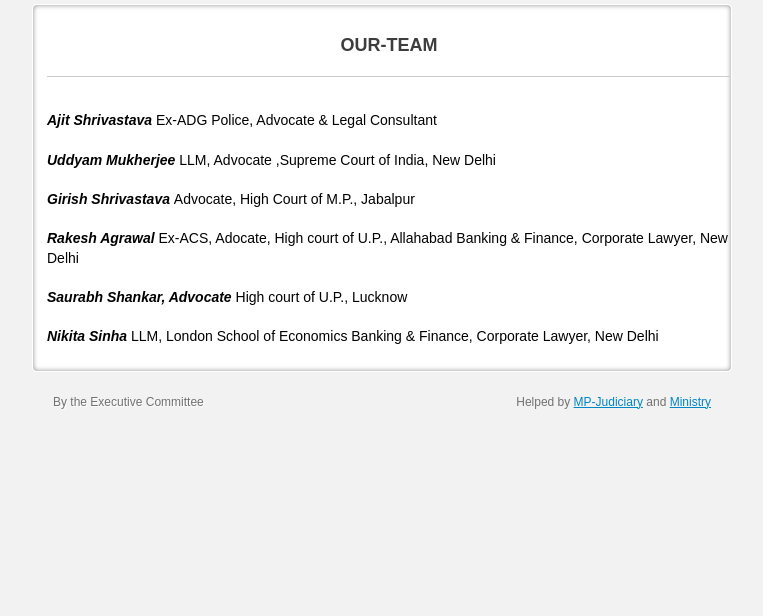
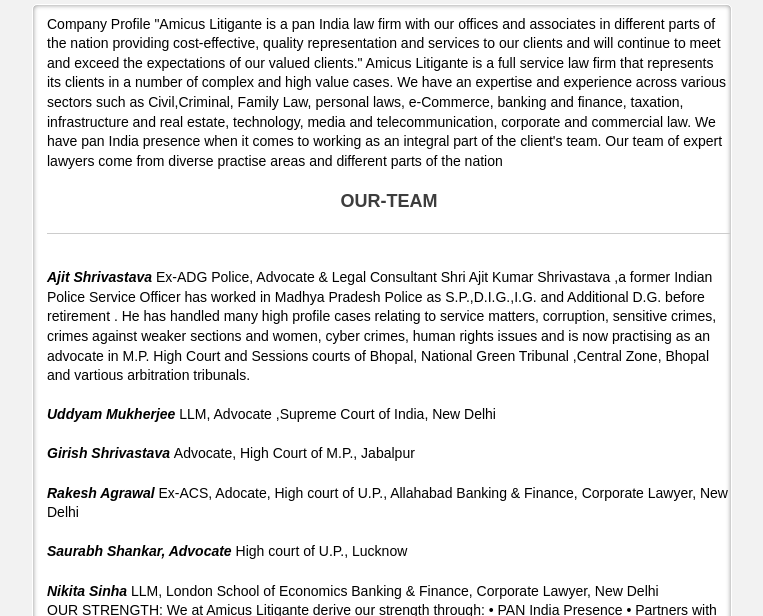
Before and after one commit to amicuslitigante/amicuslitigante.github.io, a plain HTML site: page about.html in a window 1280 px wide. Shown: the part 184-800 px from the top of the page, without its empty margins (258-1021 px from the left). Drawn offline with Linux system fonts and the light colour scheme.

Commit message:
Update about.html

```diff
--- a/about.html
+++ b/about.html
@@ -32,6 +32,13 @@
 
     <article class="hero clearfix">
 
+	    Company Profile
+
+"Amicus Litigante is a pan India law firm with our offices and associates in different parts of the nation providing  cost-effective, quality representation and services to our clients and will continue to meet and exceed the expectations of our valued clients."
+Amicus Litigante  is a full service law firm that represents its clients in a number of complex and high value cases. We have an expertise and experience across various sectors such  as Civil,Criminal, Family Law, personal laws, e-Commerce, banking and finance, taxation, infrastructure and real estate, technology, media and telecommunication, corporate and commercial law.
+We  have pan India presence  when it comes to working as an integral part of the client's team. Our team of expert lawyers come from diverse practise areas and different parts of the nation
+
+
     	<center><h1><strong>OUR-TEAM</strong></h1></center>
 	<hr/>
 	<p>
@@ -39,6 +46,11 @@
 		<br/>
 	      <strong><em>Ajit Shrivastava </em></strong>
 		Ex-ADG Police, Advocate & Legal Consultant
+		Shri Ajit Kumar Shrivastava ,a former Indian Police Service Officer has worked  in Madhya Pradesh Police
+		as S.P.,D.I.G.,I.G. and Additional D.G. before retirement . He has handled many high profile cases relating
+		to  service matters, corruption, sensitive crimes, crimes against weaker sections and women, cyber crimes,
+		human rights issues and is now practising  as an advocate in M.P. High Court and Sessions courts of Bhopal,
+		National Green Tribunal ,Central Zone, Bhopal and vartious arbitration tribunals.
 		<br/>
 
 		<br/>
@@ -68,6 +80,44 @@
                 Banking & Finance, Corporate Lawyer, New Delhi
                 <br/>
 
+		OUR STRENGTH:
+
+We at  Amicus Litigante derive our strength through:
+•  PAN India Presence
+•  Partners with extensive experience
+•  Cost Effective & Personalized Services
+•  Quick Turnaround Time
+•  Effective Communication
+•  Handling Complex Cases
+
+
+
+
+Practice Areas:-
+1.	Criminal law
+2.	Civil law
+3.	Corporate law
+4.	Cyber law
+5.	E-Commerce
+6.	Environmental Laws
+7.	Personal  laws
+8.	Arbitration
+9.	Consumer affairs
+10.	Family Law
+11.	Banking & Finance
+12.	Vigilance & anti Corruption Law
+13.	Service Matters
+14.	Real Estate
+15.	Land Revenue Code
+16.	Litigation & Dispute resolution
+17.	Representing the client from Lower Court to Supreme court of India.
+18.	Representing the client in Arbitration & Administrative matters
+19.	Representing the client in National Green Tribunals
+20.	Representing the clients in Consumer Courts to Consumer appellate Tribunals
+21.	Representing the clients in R.E.R.A
+
+
+
 
 
     </article>
```
